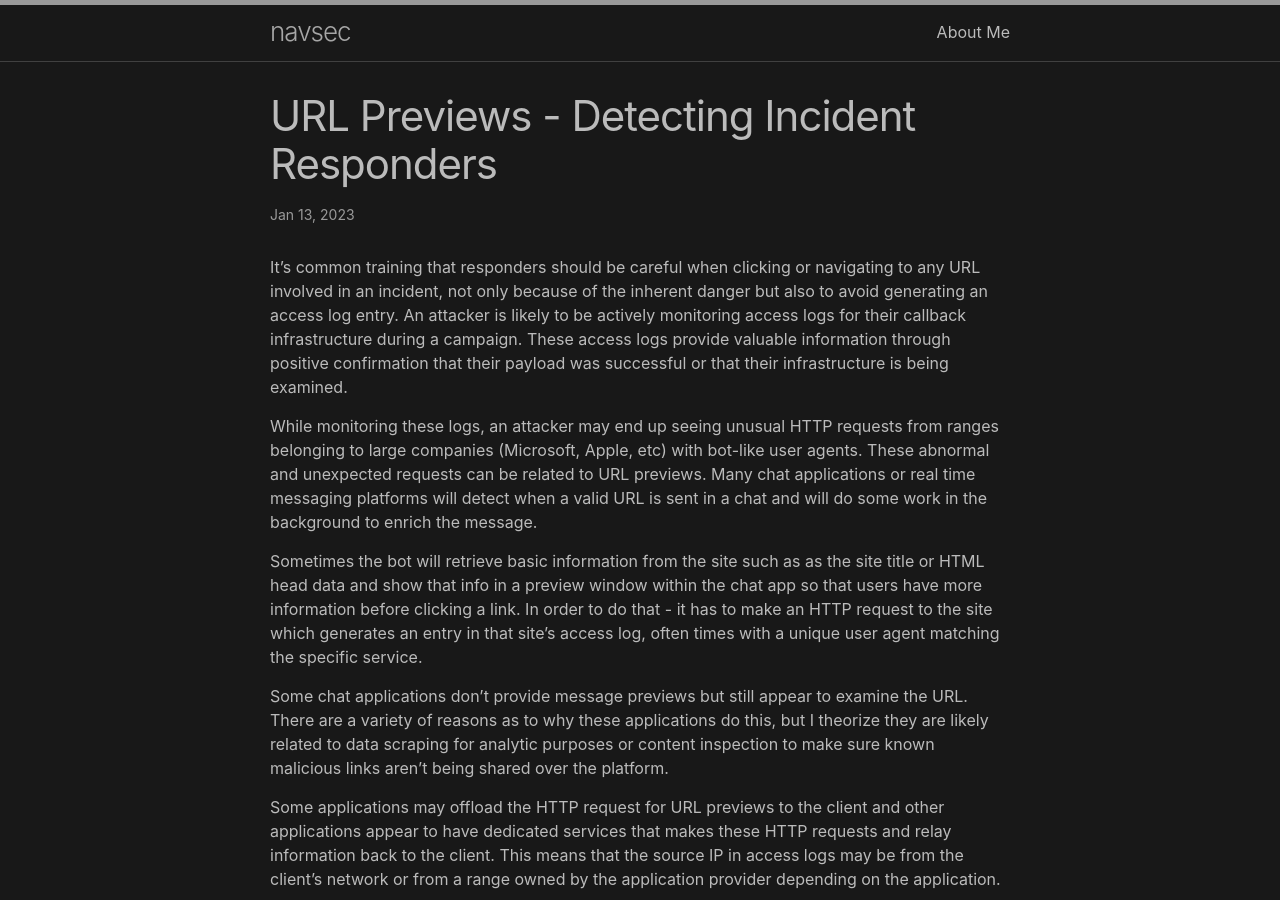
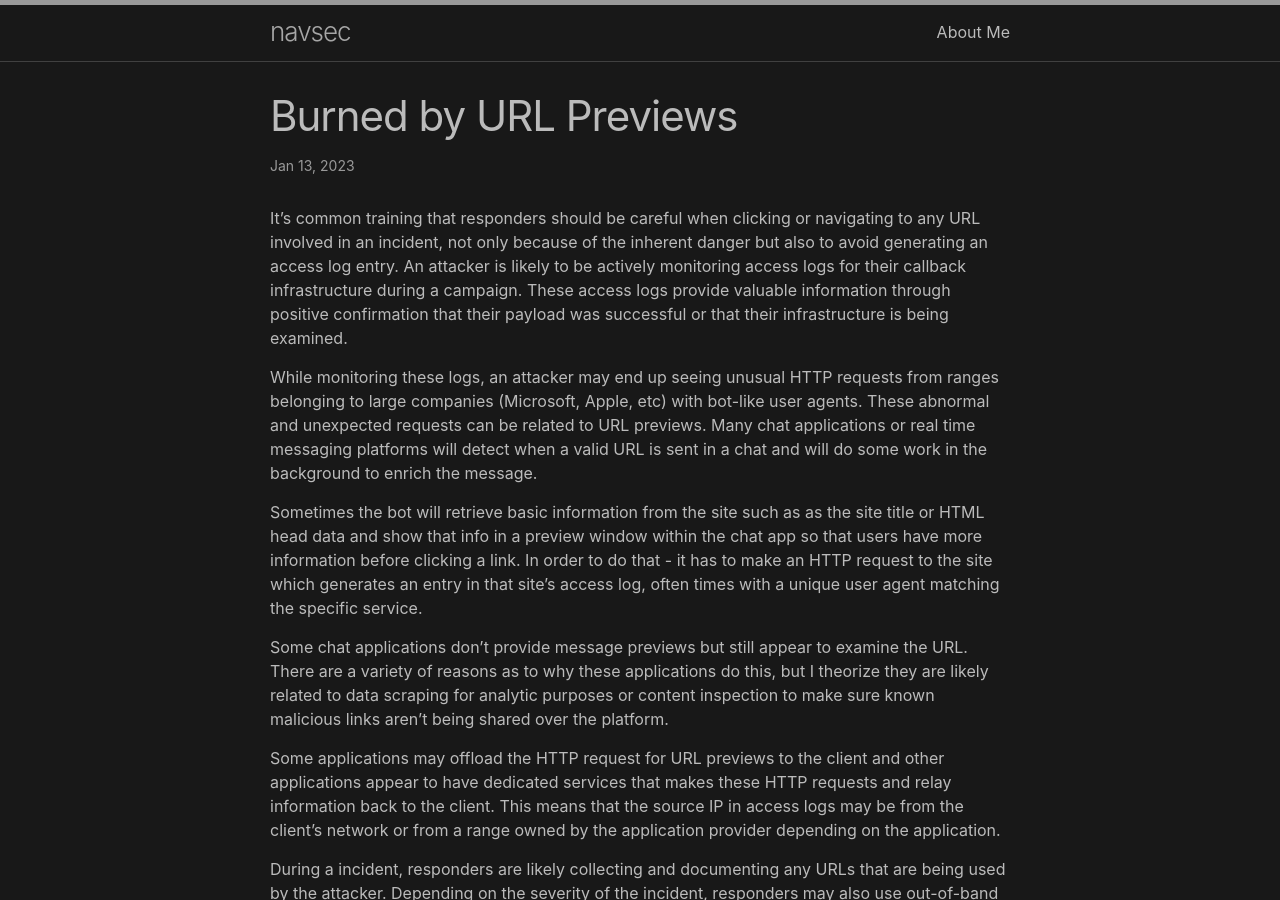
Before and after one commit to navsec/Blog, a Jekyll site: the page built from _posts/2023-1-13-url-previews.md, in a window 1280 px wide and 900 px high. Built offline with Jekyll 4.4.1, drawn with Linux system fonts in a browser that asks for light colours; our own code applies the rules of GitHub Pages for plain Markdown files.

Commit message:
Update 2023-1-13-url-previews.md

```diff
--- a/_posts/2023-1-13-url-previews.md
+++ b/_posts/2023-1-13-url-previews.md
@@ -1,5 +1,5 @@
 ---
-title: "URL Previews - Detecting Incident Responders"
+title: "Burned by URL Previews"
 date: 2023-1-13
 ---
 
```
